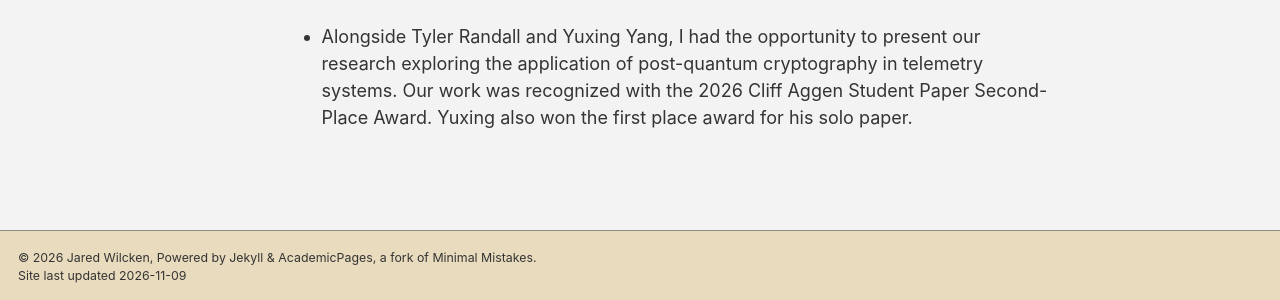
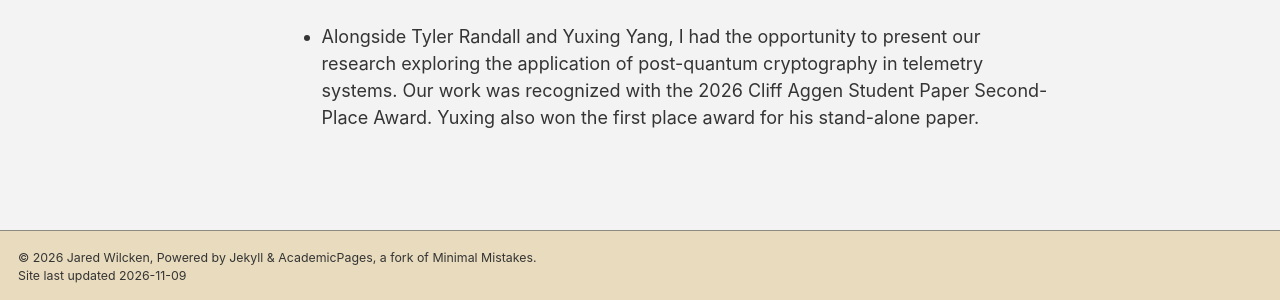
Before and after one commit to jaredwilcken2989/jaredwilcken2989.github.io, a Jekyll site: the page built from _pages/research.md, in a window 1280 px wide and 900 px high, scrolled down 987 px. Shown: the part 596-896 px from the top of the window. Built offline with Jekyll 4.4.1, drawn with Linux system fonts in a browser that asks for light colours; a style sheet for code colours, icons or effects is not loaded.

Commit message:
Update research.md

```diff
--- a/_pages/research.md
+++ b/_pages/research.md
@@ -17,7 +17,7 @@ author_profile: true
 ![Immerse 2026](/images/nasit-2026.jpg)
 
 *International Telemetering Conference (ITC) 2026*
-* Alongside Tyler Randall and Yuxing Yang, I had the opportunity to present our research exploring the application of post-quantum cryptography in telemetry systems. Our work was recognized with the 2026 Cliff Aggen Student Paper Second-Place Award. Yuxing also won the first place award for his solo paper.
+* Alongside Tyler Randall and Yuxing Yang, I had the opportunity to present our research exploring the application of post-quantum cryptography in telemetry systems. Our work was recognized with the 2026 Cliff Aggen Student Paper Second-Place Award. Yuxing also won the first place award for his stand-alone paper.
 
 <!--
 ## Projects
```
